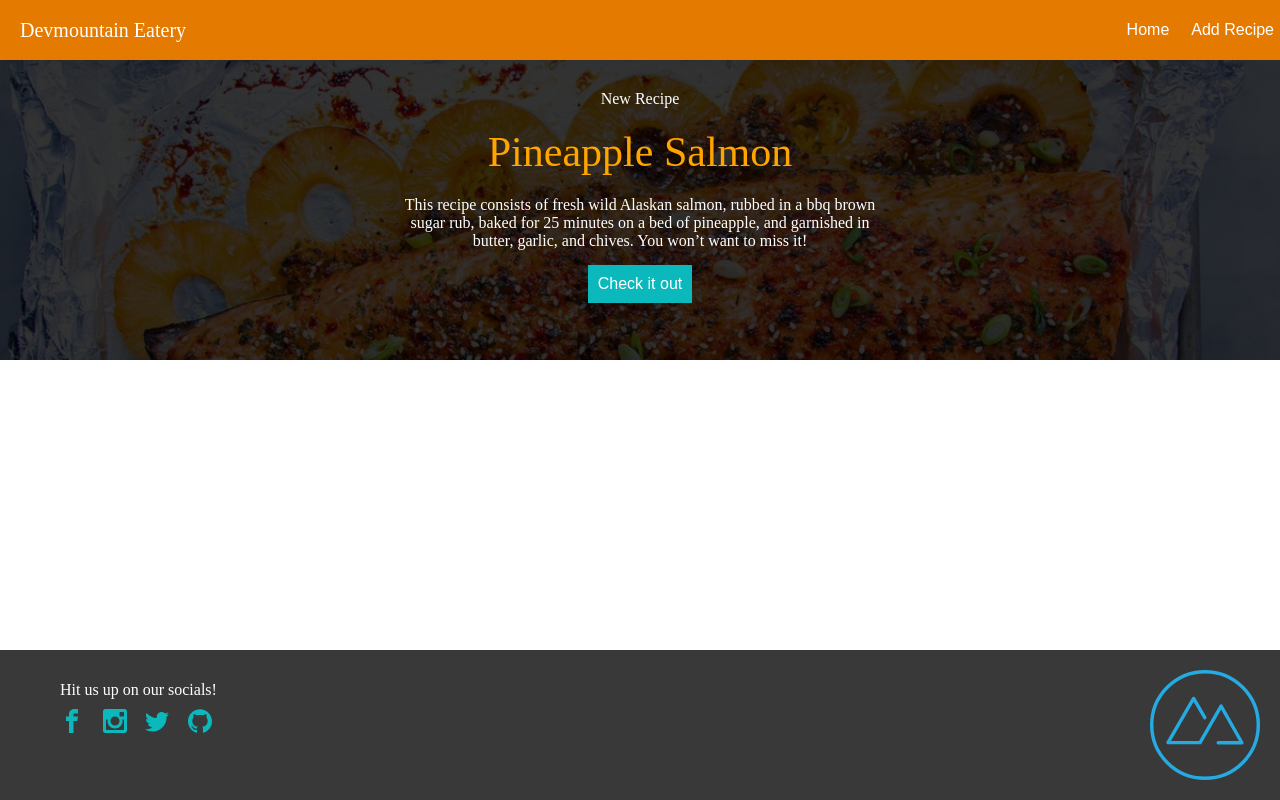
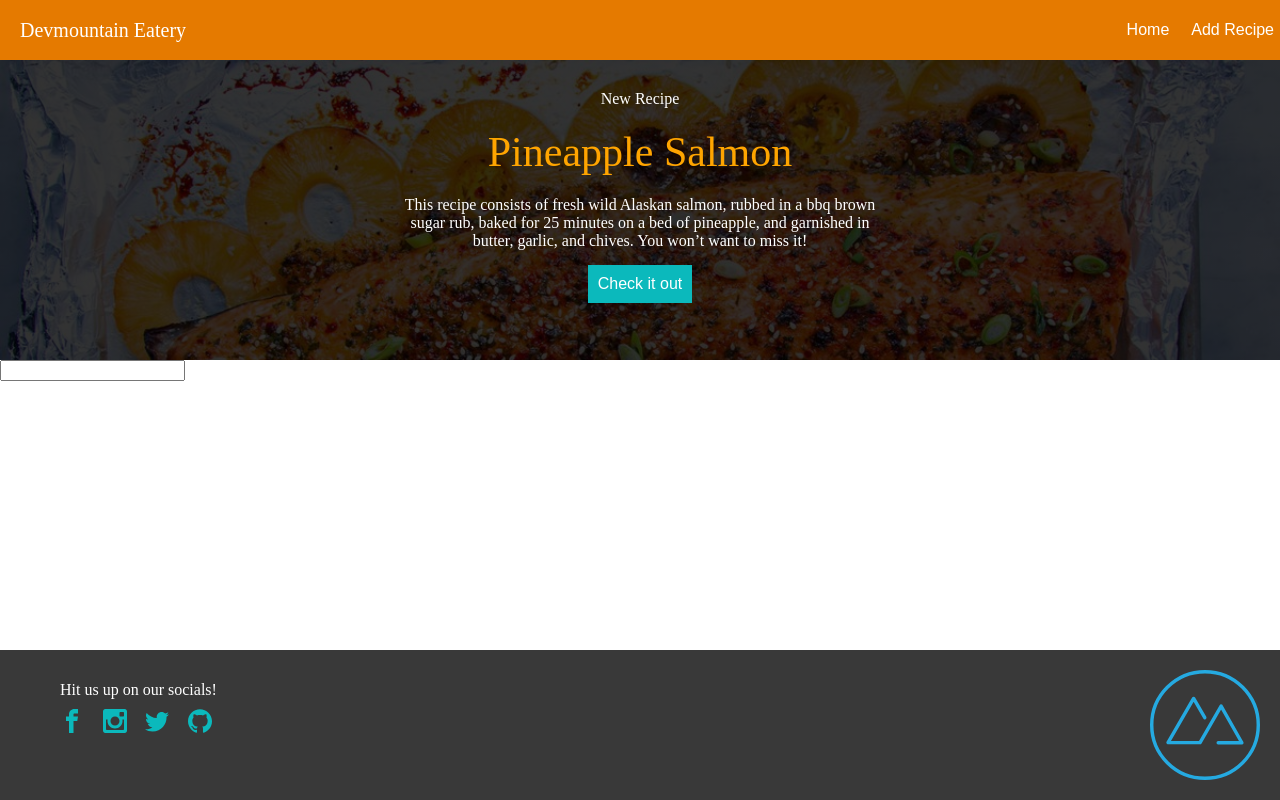
Before and after one commit to Mudpadans/Spec-Assingment3, a React (Create React App) app: page / in a window 1280 px wide. Shown: the top 800 px of the page. Built offline with nearby package versions, Linux system fonts and the light colour scheme; no server answers.

Commit message:
homescreeen functions

```diff
--- a/src/components/RecipeCard/RecipeCard.jsx
+++ b/src/components/RecipeCard/RecipeCard.jsx
@@ -4,13 +4,19 @@ const RecipeCard = () => {
     return (
         <div>
             <div>
-
+                <img src="" alt="cake"/>
+                <h3>Triple chocolate mousse cake</h3>
+                <button>See More</button>
             </div>
             <div>
-
-            </div>
+                <img src="" alt="steak"/>
+                <h3>Rosemary Seared Steak</h3>
+                <button>See More</button>
+            </div>g
             <div>
-
+                <img src="" alt="martini"/>
+                <h3>Some Martini</h3>
+                <button>See More</button>
             </div>
         </div>
     );
--- a/src/components/homeComponents/HomeScreen.jsx
+++ b/src/components/homeComponents/HomeScreen.jsx
@@ -1,9 +1,12 @@
 import React, { useState, useEffect } from 'react'
 import axios from 'axios';
 import AdBanner from './AdBanner'
+import RecipeCard from '../RecipeCard/RecipeCard';
 
 const HomeScreen = () => {
   const [recipes, setRecipes] = useState([])
+
+  const [search, setSearch] = useState([])
 
   const getRecipes = () => {
     axios
@@ -21,7 +24,14 @@ const HomeScreen = () => {
   return (
     <div>
       <AdBanner />
-      {/* Much code from Part 2 will be placed around here. Do your best! */}
+      <span>
+        {/* <BiSearchAlt2 size="2em" color="#DA7635" /> */}
+        <input
+          type="text"
+          value={search}
+          onChange={(e) => setSearch}
+        />
+      </span>
     </div>
   )
 }
```
